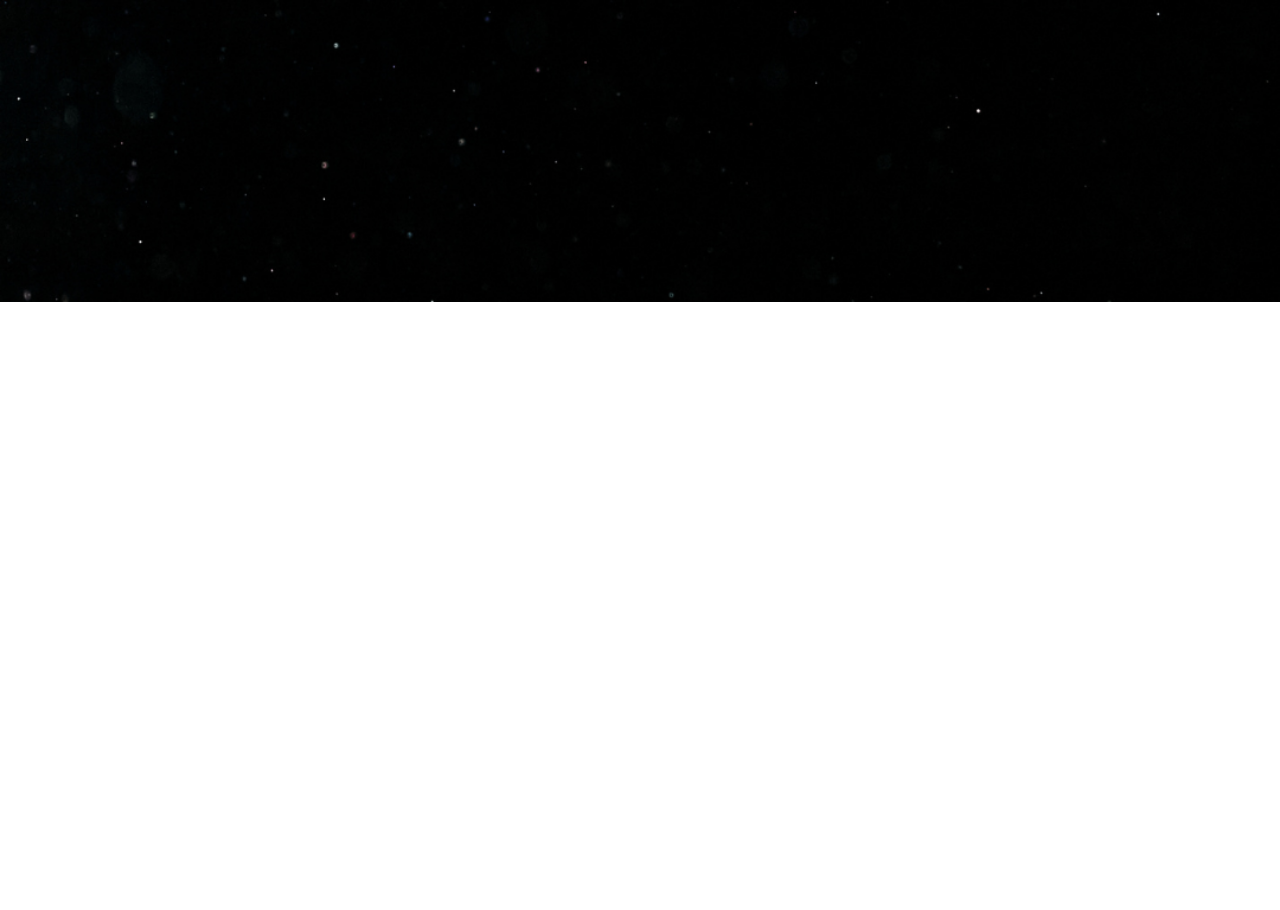
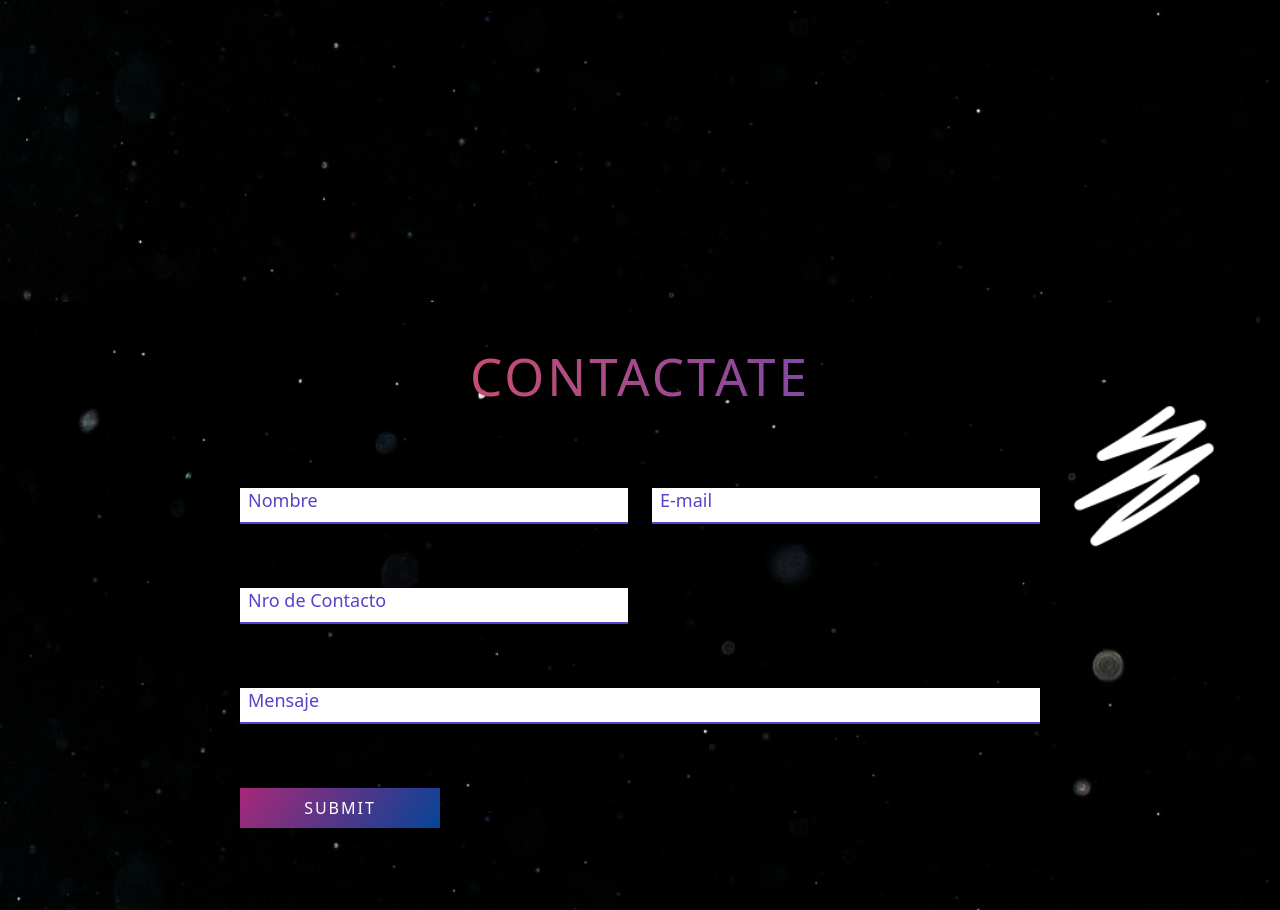
Before and after one commit to matias-simon/rama-hermida, a plain HTML site: page index.html in a window 1280 px wide. Shown: the part 2018-2928 px from the top of the page. Before the commit the page ends 2320 px from the top, so only its background shows below. Drawn offline with nearby package versions, Linux system fonts and the light colour scheme; grey boxes are pictures that could not be loaded; a web font is replaced by a local one.

Commit message:
agrego form

```diff
--- a/index.html
+++ b/index.html
@@ -51,7 +51,7 @@
                 <a class="nav-link" id="nav-spotify" href="#spotify">Spotify</a>
               </li>
               <li class="nav-item">
-                <a class="nav-link" href="#">Contacto</a>
+                <a class="nav-link" href="#contacto">Contacto</a>
               </li>
             </ul>
           </div>
@@ -123,6 +123,60 @@
           </div>
         </div>
       </section>
+
+      <section id="contacto">
+        <div class="container">
+          <div class="row">
+            <div class="col">
+              <section class="get-in-touch">
+                <h1 class="title">Contactate</h1>
+                <form class="contact-form row">
+                  <div class="form-field col-lg-6">
+                    <input
+                      id="name"
+                      class="input-text js-input"
+                      type="text"
+                      required
+                    />
+                    <label class="label" for="name">Nombre</label>
+                  </div>
+                  <div class="form-field col-lg-6">
+                    <input
+                      id="email"
+                      class="input-text js-input"
+                      type="email"
+                      required
+                    />
+                    <label class="label" for="email">E-mail</label>
+                  </div>
+                  <div class="form-field col-lg-6">
+                    <input
+                      id="phone"
+                      class="input-text js-input"
+                      type="text"
+                      required
+                    />
+                    <label class="label" for="phone">Nro de Contacto</label>
+                  </div>
+                  <div class="form-field col-lg-12">
+                    <input
+                      id="message"
+                      class="input-text js-input"
+                      type="text"
+                      required
+                    />
+                    <label class="label" for="message">Mensaje</label>
+                  </div>
+                  <div class="form-field col-lg-12 ">
+                    <input class="submit-btn" type="submit" value="Submit" />
+                  </div>
+                </form>
+              </section>
+
+            </div>
+          </div>
+        </div>
+      </section>
     </main>
 
     <script
--- a/style.css
+++ b/style.css
@@ -151,3 +151,81 @@
   left: 0px;
   width: 15%;
 }
+
+#contacto{
+    background-image: url(./IMG/fondo-youtube.png);
+    background-size: 100%;
+    background-repeat: no-repeat;
+}
+
+.get-in-touch {
+    max-width: 800px;
+    margin: 50px auto;
+    position: relative;
+
+  }
+  .get-in-touch .title {
+    text-align: center;
+    text-transform: uppercase;
+    letter-spacing: 3px;
+    font-size: 3.2em;
+    line-height: 48px;
+    padding-bottom: 48px;
+       color: #5543ca;
+      background: #5543ca;
+      background: -moz-linear-gradient(left,#f4524d  0%,#5543ca 100%) !important;
+      background: -webkit-linear-gradient(left,#f4524d  0%,#5543ca 100%) !important;
+      background: linear-gradient(to right,#f4524d  0%,#5543ca  100%) !important;
+      -webkit-background-clip: text !important;
+      -webkit-text-fill-color: transparent !important;
+  }
+
+  .contact-form .form-field {
+    position: relative;
+    margin: 32px 0;
+  }
+  .contact-form .input-text {
+    display: block;
+    width: 100%;
+    height: 36px;
+    border-width: 0 0 2px 0;
+    border-color: #5543ca;
+    font-size: 18px;
+    line-height: 26px;
+    font-weight: 400;
+  }
+  .contact-form .input-text:focus {
+    outline: none;
+  }
+  .contact-form .input-text:focus + .label,
+  .contact-form .input-text.not-empty + .label {
+    -webkit-transform: translateY(-24px);
+            transform: translateY(-24px);
+  }
+  .contact-form .label {
+    position: absolute;
+    left: 20px;
+    bottom: 11px;
+    font-size: 18px;
+    line-height: 26px;
+    font-weight: 400;
+    color: #5543ca;
+    cursor: text;
+    transition: -webkit-transform .2s ease-in-out;
+    transition: transform .2s ease-in-out;
+    transition: transform .2s ease-in-out,
+    -webkit-transform .2s ease-in-out;
+  }
+  .contact-form .submit-btn {
+    display: inline-block;
+    background-color: #000;
+     background-image: linear-gradient(125deg,#a72879,#064497);
+    color: #fff;
+    text-transform: uppercase;
+    letter-spacing: 2px;
+    font-size: 16px;
+    padding: 8px 16px;
+    border: none;
+    width:200px;
+    cursor: pointer;
+  }
```
